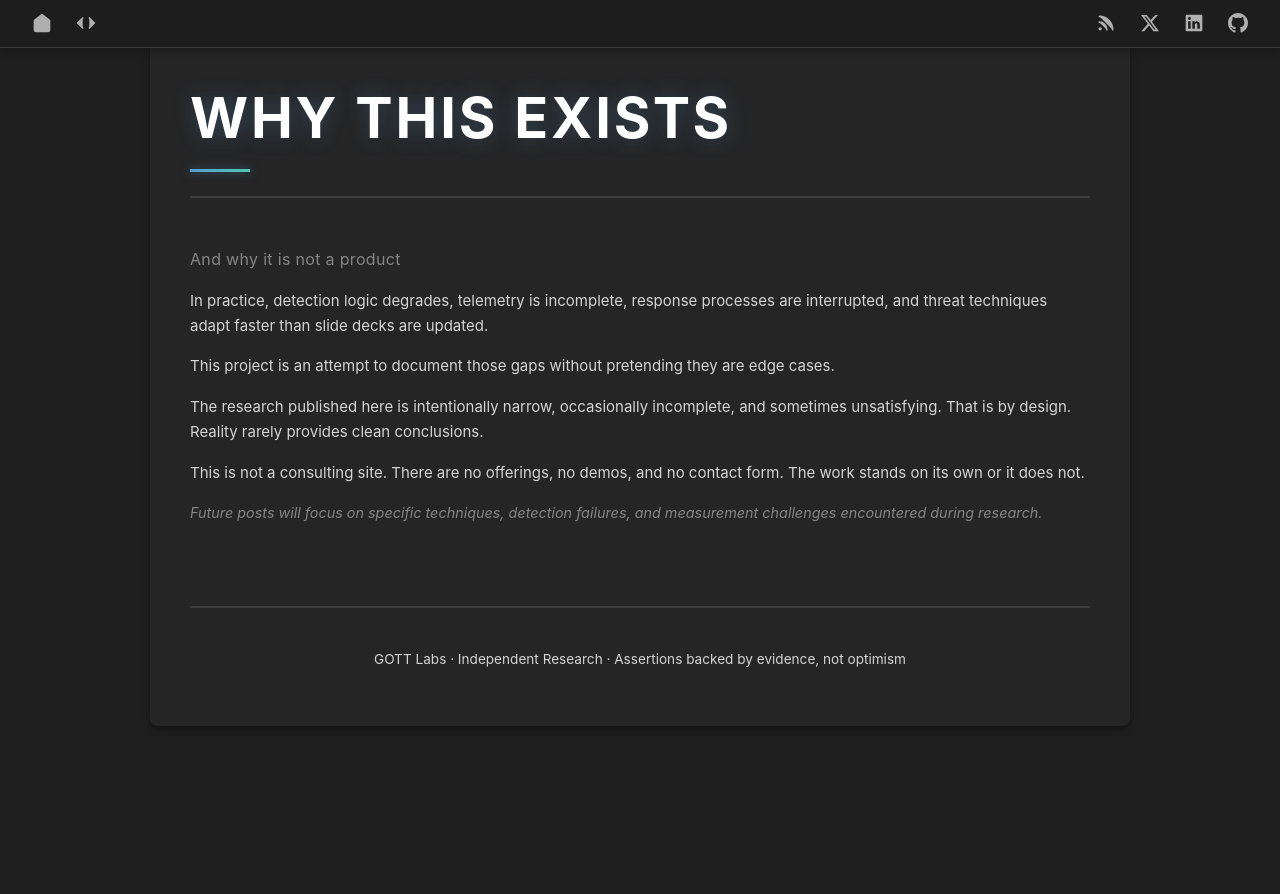
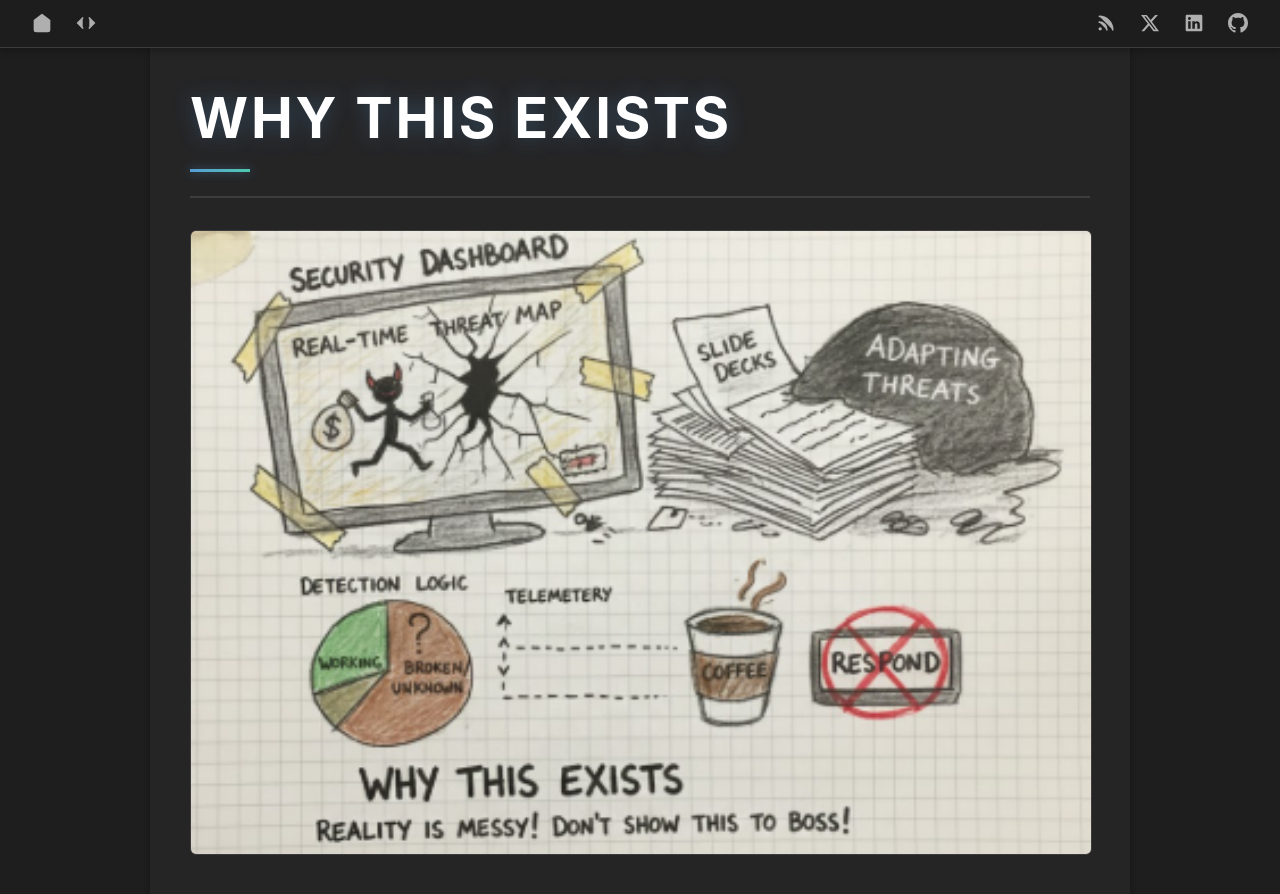
Before and after one commit to gottlabs/home, a Jekyll site: the page built from _posts/2025-12-28-the_why.md, in a window 1280 px wide and 900 px high. Shown: the top 894 px of the window. Built offline with Jekyll 4.4.1, drawn with Linux system fonts in a browser that asks for light colours.

Commit message:
Update post.html

```diff
--- a/_layouts/post.html
+++ b/_layouts/post.html
@@ -58,6 +58,12 @@
       {% endif %}
     </header>
 
+    {% if page.header_image %}
+    <div class="post-header-image">
+      <img src="{{ site.baseurl }}{{ page.header_image }}" alt="{{ page.title }}">
+    </div>
+    {% endif %}
+
     <article>
       {{ content }}
     </article>
```
